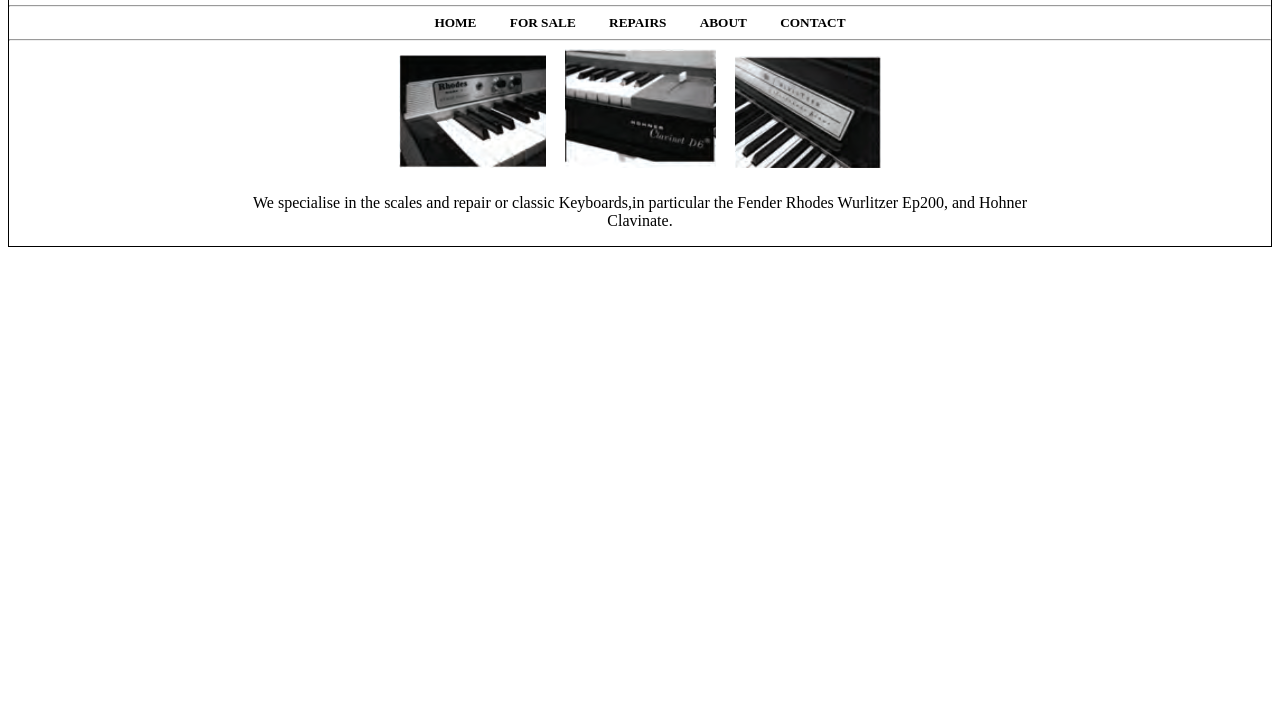
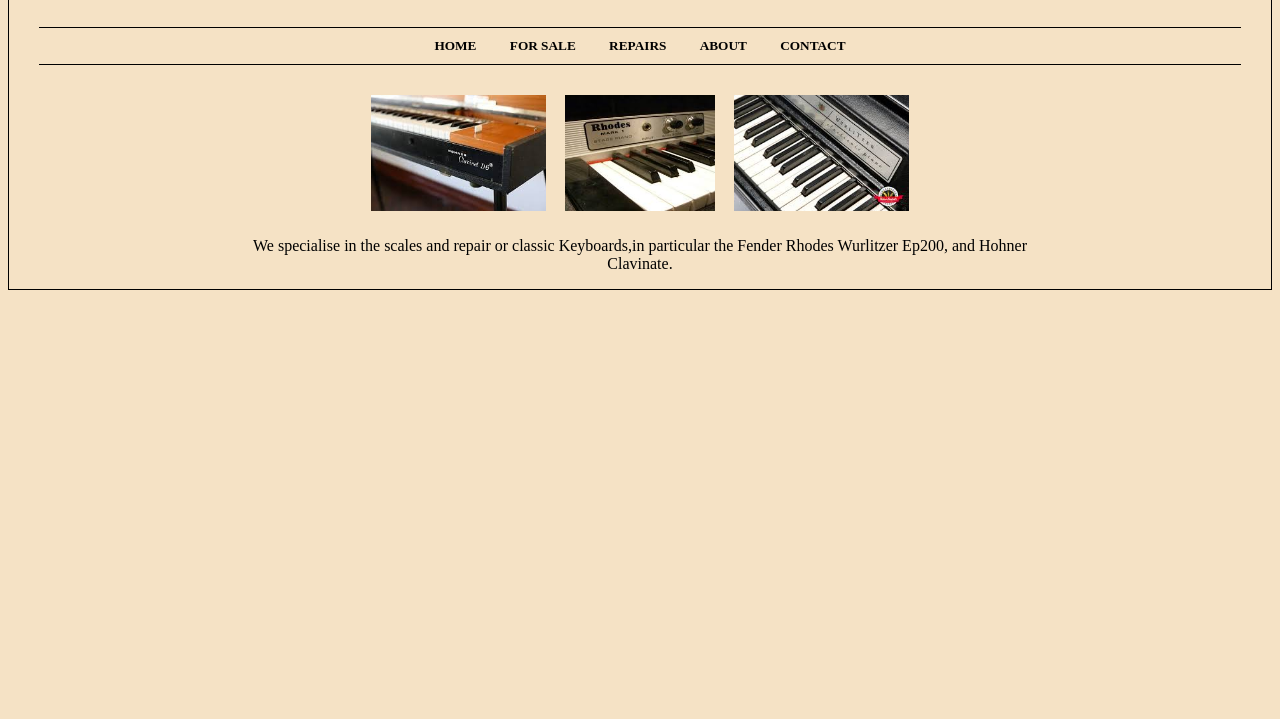
Before and after one commit to Abdullah-Nasir-WD/The-Analog-specialized, a plain HTML site: page index.html in a window 1280 px wide. Shown: the part 81-800 px from the top of the page. Drawn offline with Linux system fonts and the light colour scheme; files whose address does not match are found by name.

Commit message:
additional changes

```diff
--- a/index.html
+++ b/index.html
@@ -6,27 +6,21 @@
     <title>Analog Specialized</title>
     <link rel="stylesheet" href="./style.css">
 </head>
-<body class="bordar">
+<body>
     <h5>THE</h5>
     <h1>ANALOG</h1>
     <h5>S P E C I A L I S T S </h5>
-    <hr/>
-    <h5><a href="./index.html">HOME</a>
-    <a href="./forsale.html">FOR SALE</a>
-    <a href="./repairs.html">REPAIRS</a>
-    <a href="./about.html">ABOUT</a>
-    <a href="./contact.html">CONTACT</a></h5>
-    <hr/>
+    <div>
+        <h5><a href="./index.html">HOME</a>
+        <a href="./forsale.html">FOR SALE</a>
+        <a href="./repairs.html">REPAIRS</a>
+        <a href="./about.html">ABOUT</a>
+        <a href="./contact.html">CONTACT</a></h5>
+    </div>
 
-
-
-
-
-
-
-    <h1><img src="C:\Users\pc\Documents\Abdullah Nasir\The-Analog-specialized\Pics\Capture.PNG" alt="piano">
-    <img src="C:\Users\pc\Documents\Abdullah Nasir\The-Analog-specialized\Pics\P2.PNG" alt="piano">
-    <img src="C:\Users\pc\Documents\Abdullah Nasir\The-Analog-specialized\Pics\P3.PNG" alt="piano"></h1>
+    <h1><img src="C:\Users\pc\Documents\Abdullah Nasir\The-Analog-specialized\Pics\p11.jfif" alt="piano" width="175px">
+    <img src="C:\Users\pc\Documents\Abdullah Nasir\The-Analog-specialized\Pics\p22.jfif" alt="piano" width="150px" height="116px">
+    <img src="C:\Users\pc\Documents\Abdullah Nasir\The-Analog-specialized\Pics\p33.jfif" alt="piano" width="175px"></h1>
     <p>We specialise in the scales and repair or classic Keyboards,in particular the Fender Rhodes Wurlitzer Ep200, and Hohner <br>Clavinate.</p>
 </body>
 </html>
--- a/style.css
+++ b/style.css
@@ -1,17 +1,20 @@
 body{
     border: 1px solid black;
+    background-color: #f5e2c5;
 }
 P{
     text-align: center;
+    color: black;
 
 }
 h1{
+    color: brown;
     font-family: 'Courier New', Courier, monospace;
     text-align: center;
     margin: 0;
-
 }
 h5{
+    color: rgb(219, 161, 85);
     text-align: center;
     margin: 0;
 }
@@ -23,6 +26,10 @@ a{
     margin: 15px;
     text-decoration: none;
 }
-.bordar{
-    border: 1px solid black;
+div{
+    border: 1.5px solid black;
+    border-left: 0;
+    border-right: 0;
+    margin: 30px;
+    padding: 10px;
 }
```
Also changed, not shown: Pics/Capture.PNG (deleted), Pics/P2.PNG (deleted), Pics/P3.PNG (deleted), Pics/p11.jfif (added), Pics/p22.jfif (added), Pics/p33.jfif (added).
